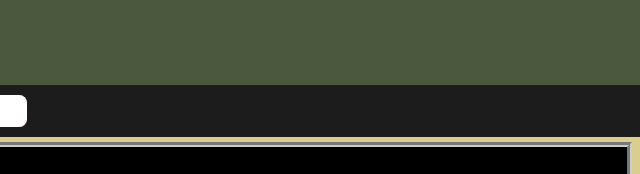
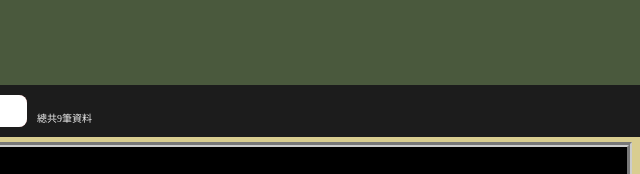
Before and after one commit to hazmole/kamigakari-database, a plain HTML site: page enemy-list.html in a window 1280 px wide. Shown: the top 174 px of the page, 543-1183 px from the left. Drawn offline with Linux system fonts and the light colour scheme; a web font is replaced by a local one.

Commit message:
20221005: add search result count

```diff
--- a/css/searchbox.css
+++ b/css/searchbox.css
@@ -48,6 +48,12 @@ form.SearchBox {
 }
 .SearchBox input:not(:placeholder-shown) + .SearchBtn {
   display: block;
+}
+
+.SearchResult {
+  margin: 15px 10px 0 10px;
+  color: #eee;
+  font-size: 10px;
 }
 
 
--- a/enemy-list.html
+++ b/enemy-list.html
@@ -32,7 +32,7 @@
 						title: '等級',
 						type: 'dual-range',
 						config: {
-							min: 1, max: 30, step: 1,
+							min: 1, max: 20, step: 1,
 						}
 					},
 					{
--- a/js/mySearcher.js
+++ b/js/mySearcher.js
@@ -50,12 +50,17 @@
     // :: after
     if(this.afterSearchFunc != null){
       this.afterSearchFunc(this.resultList);
+      this.printResultCount();
     }
   }
   GetResult(){
     return this.resultList;
   }
 
+  printResultCount(){
+    var count = this.resultList.length;
+    this.panelElem.find(".SearchResult").text(LangUtil.Searcher["resultDefaultText"].replace("{0}", count));
+  }
 
   //=====================
   isMatch(itemObj, filter){
@@ -102,6 +107,7 @@
     }
     function isIncludes(arr, item){
       if(Array.isArray(item)){
+        if(item.length==0) return false;
         return item.map( it => arr.includes(it) ).reduce( (a,b) => a||b );
       } else {
         return arr.includes(item);
@@ -222,6 +228,7 @@
           <input class="SearchInput" type="search" placeholder="${this.config.placeholderText}" autofocus />
           <button class="SearchBtn">${LangUtil.Searcher['search']}</button>
         </form>
+        <div class="SearchResult"></div>
       </div>
       <div class="AdvancedOptionsPanel"></div>`.fmt());
     this.panelElem.find(".AdvancedSearchBtn").on('click', this.toggleAdvanceSearch.bind(this));
@@ -276,6 +283,7 @@ LangUtil.Searcher = {
   search: "搜尋",
   advanceSearch: "進階搜尋",
   placeholderDefaultText: "請輸入關鍵字",
+  resultDefaultText: "總共{0}筆資料",
 };
 
 String.prototype.fmt = function(){
```
